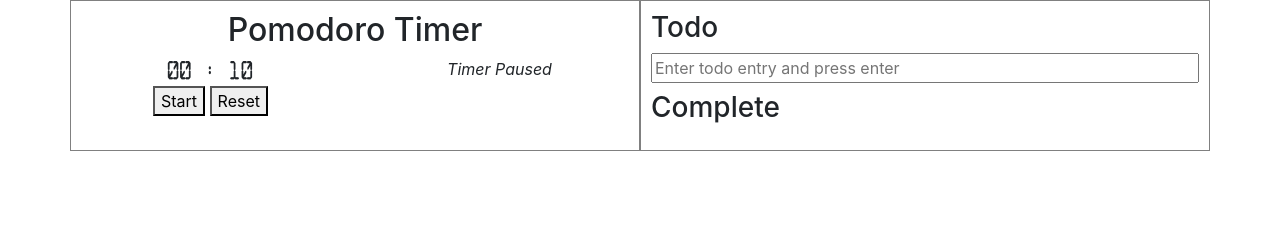
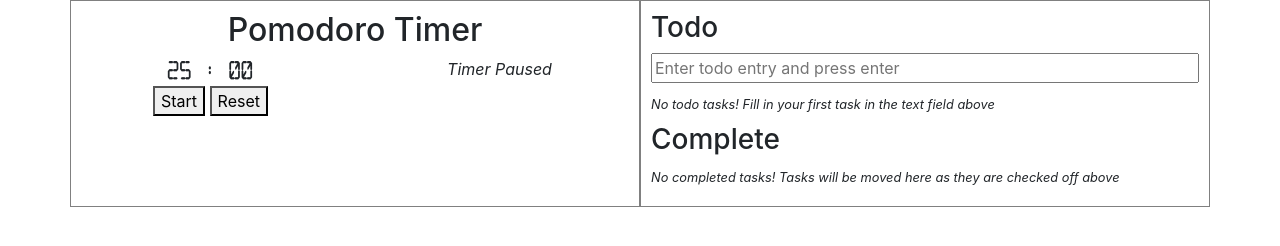
Before and after one commit to nickistre/pomodoro-timer, a plain HTML site: page index.html in a window 1280 px wide. Drawn offline with nearby package versions, Linux system fonts and the light colour scheme.

Commit message:
Working on todo styles and empty text.
Commented out debugging code.

```diff
--- a/css/style.css
+++ b/css/style.css
@@ -15,6 +15,7 @@
 
 #add-todo-field {
     width: 100%;
+    margin-bottom: 8px;
 }
 
 .todo-list {
--- a/js/app.js
+++ b/js/app.js
@@ -51,28 +51,28 @@ function refreshTimer(currentStatus) {
 var pomodoroTimer = new PomodoroTimer(refreshTimer);
 
 // Debug timer system with alternate timings
-pomodoroTimer.setTimerPatterns([
-    // {
-    //     workTime: 10,
-    //     restMinTime: 5,
-    //     restMaxTime: 10
-    // },
-    // {
-    //     workTime: 10,
-    //     restMinTime: 5,
-    //     restMaxTime: 10
-    // },
-    // {
-    //     workTime: 10,
-    //     restMinTime: 5,
-    //     restMaxTime: 10
-    // },
-    {
-        workTime: 10,
-        restMinTime: 20,
-        restMaxTime: 30
-    }
-]);
+// pomodoroTimer.setTimerPatterns([
+//     {
+//         workTime: 10,
+//         restMinTime: 5,
+//         restMaxTime: 10
+//     },
+//     {
+//         workTime: 10,
+//         restMinTime: 5,
+//         restMaxTime: 10
+//     },
+//     {
+//         workTime: 10,
+//         restMinTime: 5,
+//         restMaxTime: 10
+//     },
+//     {
+//         workTime: 10,
+//         restMinTime: 20,
+//         restMaxTime: 30
+//     }
+// ]);
 
 function refreshTodo(currentList) {
     console.log(currentList);
@@ -82,14 +82,19 @@ function refreshTodo(currentList) {
 
     $todoSection.html('');
 
+    if (currentList.todo.length > 0) {
         for (var todoIndex in currentList.todo) {
             var todo = currentList.todo[todoIndex];
 
-        var todoId = 'list-item-'+todo.index;
+            var todoId = 'list-item-' + todo.index;
 
-        var todoHtml = "<div class='list-item'><input id='"+todoId+"' class='list-item-chkbox' type='checkbox' data-id='"+todo.index+"'><label for='"+todoId+"'>"+escapeHtml(todo.item.text)+"</label></div>";
+            var todoHtml = "<div class='list-item'><input id='" + todoId + "' class='list-item-chkbox' type='checkbox' data-id='" + todo.index + "'><label for='" + todoId + "'>" + escapeHtml(todo.item.text) + "</label></div>";
 
             $todoSection.append(todoHtml);
+        }
+    }
+    else {
+        $todoSection.html('<small><em>No todo tasks!  Fill in your first task in the text field above</em></small>');
     }
 
     // Update complete section
@@ -97,14 +102,19 @@ function refreshTodo(currentList) {
 
     $completeSection.html('');
 
+    if (currentList.completed.length > 0) {
         for (var completeIndex in currentList.completed) {
             var complete = currentList.completed[completeIndex];
 
-        var completeId = 'list-item-'+complete.index;
+            var completeId = 'list-item-' + complete.index;
 
-        var completeHtml = "<div class='list-item'><input id='"+completeId+"' class='list-item-chkbox' type='checkbox' data-id='"+complete.index+"' checked='checked'><label for='"+completeId+"'>"+escapeHtml(complete.item.text)+"</label></div>";
+            var completeHtml = "<div class='list-item'><input id='" + completeId + "' class='list-item-chkbox' type='checkbox' data-id='" + complete.index + "' checked='checked'><label for='" + completeId + "'>" + escapeHtml(complete.item.text) + "</label></div>";
 
             $completeSection.append(completeHtml);
+        }
+    }
+    else {
+        $completeSection.html('<small><em>No completed tasks!  Tasks will be moved here as they are checked off above</em></small>');
     }
 }
 
--- a/js/classes/todo.js
+++ b/js/classes/todo.js
@@ -13,6 +13,9 @@ Todo.WrappedItem = function(index, item) {
 Todo.List = function(updateCallback) {
     this.list = [];
     this.updateCallback = updateCallback;
+
+    // Do an intiial runUpdate
+    this.runUpdateCallback();
 };
 
 // Internal methods
```
Lines whose indentation alone changed are shown as unchanged.
